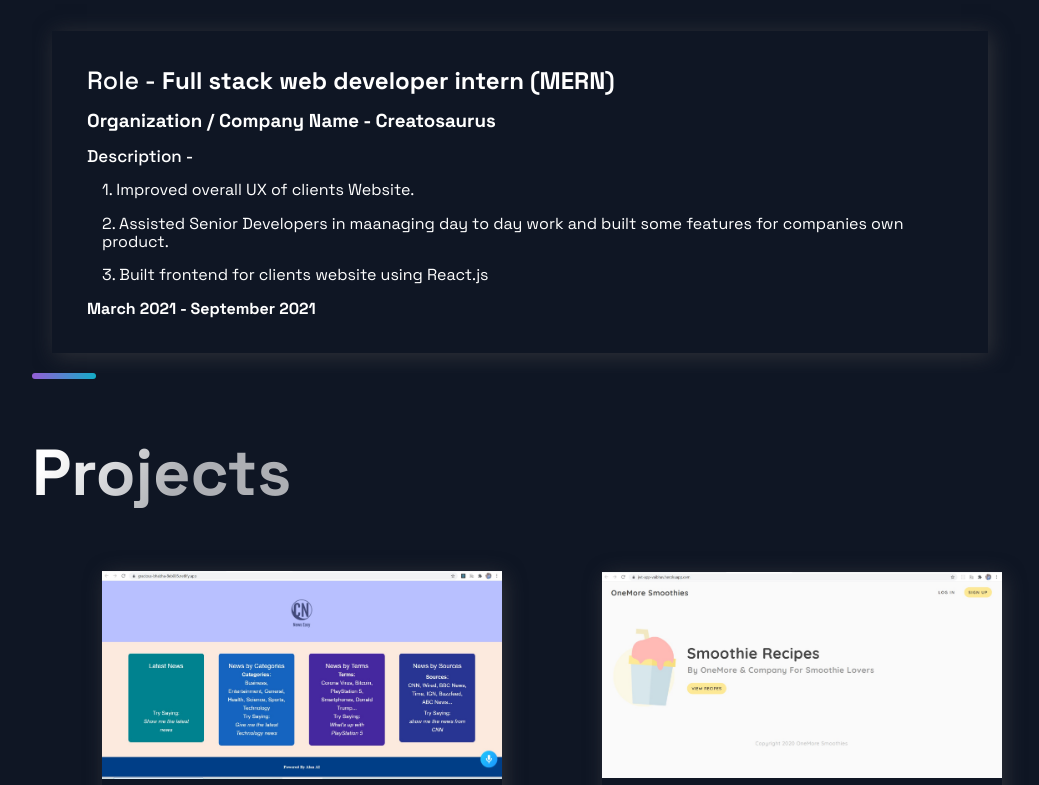
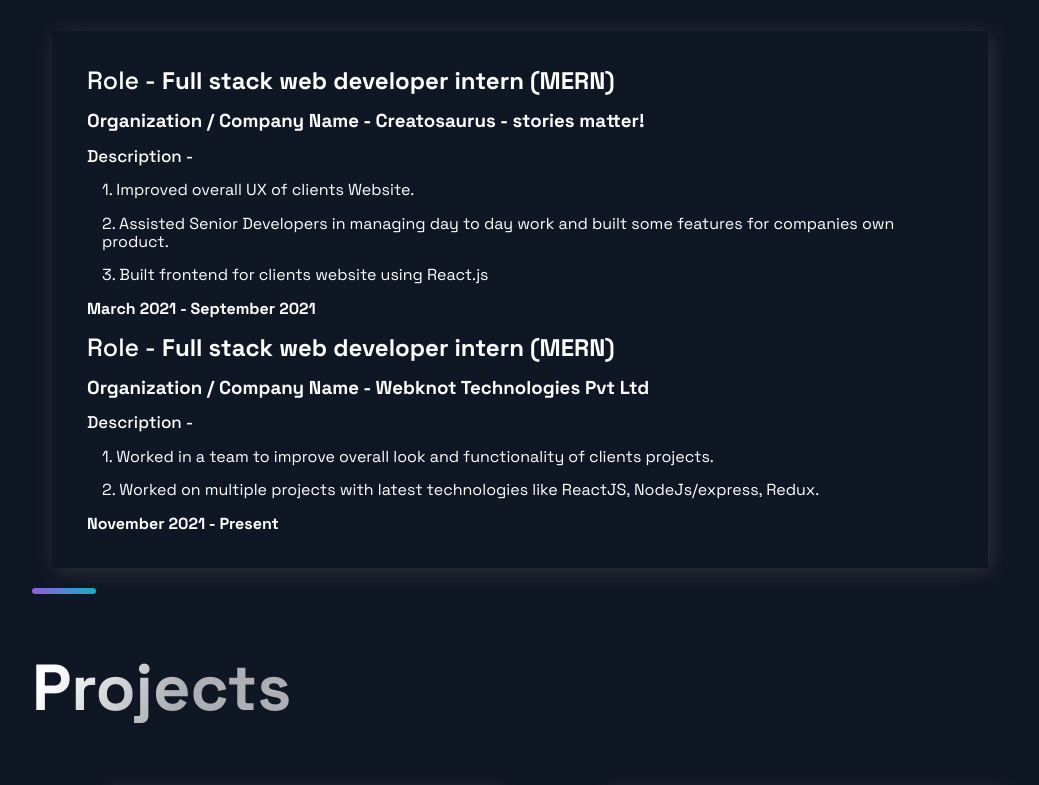
Before and after one commit to vaibhavvarunkar/Portfolio, a Next.js app: page / in a window 1280 px wide. Shown: the part 1915-2700 px from the top of the page, without its empty margins (88-1127 px from the left). Built offline with nearby package versions, Linux system fonts and the light colour scheme.

Commit message:
internship details added.

```diff
--- a/src/components/Acomplishments/Acomplishments.js
+++ b/src/components/Acomplishments/Acomplishments.js
@@ -5,7 +5,7 @@
 
 const data = [
   { number: "5+", text: 'Personal Projects' },
-  { number: 1, text: 'Tech Internship', },
+  { number: 2, text: 'Tech Internship', },
   { number: "5 Stars", text: 'in Python At Hackerrank', },
   { number: "10000+", text: 'Lines Of Code Written', }
 ];
--- a/src/components/Experience/Experience.js
+++ b/src/components/Experience/Experience.js
@@ -7,9 +7,16 @@
     {
         id: "1",
         title: "Full stack web developer intern (MERN)",
-        company: "Creatosaurus",
+        company: "Creatosaurus - stories matter!",
         date: "March 2021 - September 2021",
-        desc: ["Improved overall UX of clients Website.", "Assisted Senior Developers in maanaging day to day work and built some features for companies own product.", "Built frontend for clients website using React.js"],
+        desc: ["Improved overall UX of clients Website.", "Assisted Senior Developers in managing day to day work and built some features for companies own product.", "Built frontend for clients website using React.js"],
+    },
+    {
+        id: "2",
+        title: "Full stack web developer intern (MERN)",
+        company: "Webknot Technologies Pvt Ltd",
+        date: "November 2021 - Present",
+        desc: ["Worked in a team to improve overall look and functionality of clients projects.", "Worked on multiple projects with latest technologies like ReactJS, NodeJs/express, Redux."],
     }
 ]
 const Experience = () => {
```
